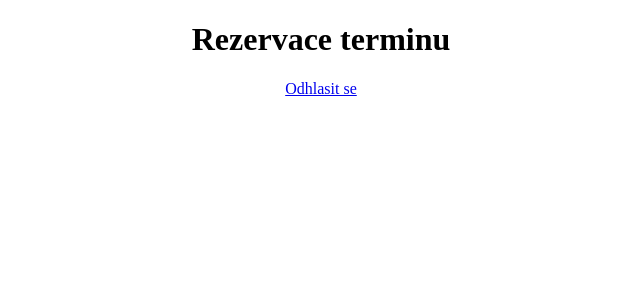
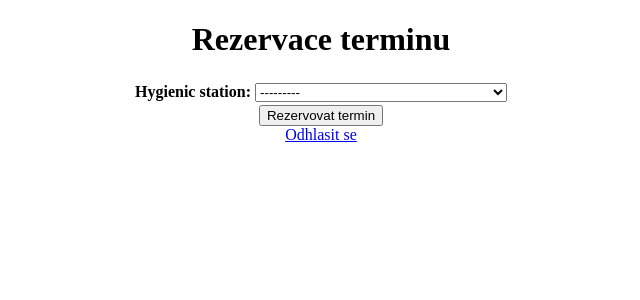
Before and after one commit to bumbac/testovani_koronaviru, a Django app: page /reservation/ in a window 1280 px wide. Shown: the top 300 px of the page, without its empty margins (319-959 px from the left). Run offline with Django 3.2, Linux system fonts and the light colour scheme; a user stored in the database is signed in; data comes from the database, SQL or seed files in the repository; both versions use the stored data as it was after the commit.

Commit message:
Add reservation form

```diff
--- a/app/corona/forms.py
+++ b/app/corona/forms.py
@@ -1,4 +1,5 @@
 from django import forms
+from corona.models import HygienicStation
 
 
 class LoginForm(forms.Form):
@@ -15,3 +16,7 @@
     email = forms.EmailField(label='Email', required=True)
     phone = forms.CharField(label='Telefonni cislo', required=True)
     address = forms.CharField(label='Adresa', required=True)
+
+
+class ReservationForm(forms.Form):
+    hygienic_station = forms.ModelChoiceField(HygienicStation.objects.all())
--- a/app/corona/models.py
+++ b/app/corona/models.py
@@ -15,6 +15,9 @@
 class HygienicStation(models.Model):
     address = models.TextField()
     manager = models.TextField()
+
+    def __str__(self):
+        return self.address
 
 
 class Facility(models.Model):
--- a/app/corona/presentation_layer/templates/corona/reservation.html
+++ b/app/corona/presentation_layer/templates/corona/reservation.html
@@ -7,6 +7,11 @@
 <body>
 <center>
     <h1>Rezervace terminu</h1>
+    <form method="POST">
+        {% csrf_token %}
+        <table class="form">{{ form }}</table>
+        <input type="submit" value="Rezervovat termin" class="button">
+    </form>
     <a href="/logout">Odhlasit se</a>
 </center>
 </body>
--- a/app/corona/presentation_layer/views/reservation_view.py
+++ b/app/corona/presentation_layer/views/reservation_view.py
@@ -1,7 +1,19 @@
 from django.shortcuts import render
 from django.views import View
+from corona.forms import ReservationForm
+from django.contrib import messages
+from django.contrib.auth import login
+from django.http import HttpResponseRedirect
+
+from corona.data_layer.user_data_access import UserDataAccess
+from corona.business_layer.application_logic.user_handler import UserHandler
 
 
 class ReservationView(View):
+    form = ReservationForm
+
     def get(self, request):
-        return render(request, 'corona/reservation.html')
+        return render(request, 'corona/reservation.html', {'form': self.form})
+
+    def post(self, request):
+        return render(request, 'corona/reservation.html', {'form': self.form})
```
Also changed, not shown: app/db.sqlite3.
